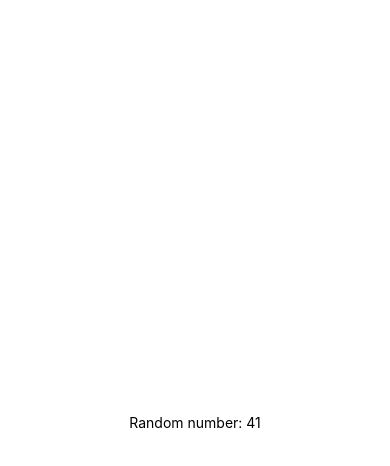
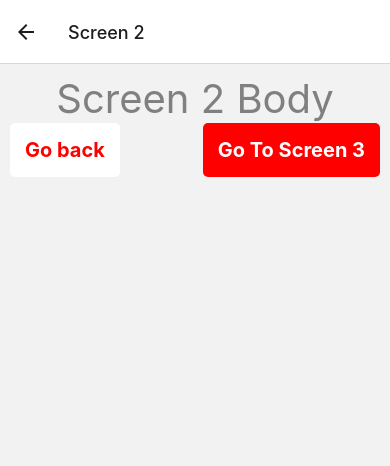
Before and after one commit to Joel-Milligan/my-weather-app, a React Native app: screen /Screen2 in a window 390 px wide. Shown: the top 466 px of the page. Built offline with nearby package versions, Linux system fonts and the light colour scheme.

Commit message:
M5L1 - Stack Navigator

```diff
--- a/App.tsx
+++ b/App.tsx
@@ -1,34 +1,22 @@
-import { StatusBar } from 'expo-status-bar';
+import { NavigationContainer } from '@react-navigation/native';
+import { createNativeStackNavigator } from '@react-navigation/native-stack';
 import React from 'react';
-import { StyleSheet, View } from 'react-native';
 
-import { ShowRandomNumber } from './components/ShowRandomNumber';
+import { ScreensParamList } from './views/nav-types';
+import { Screen1 } from './views/screen1';
+import { Screen2 } from './views/screen2';
+import { Screen3 } from './views/screen3';
+
+const Stack = createNativeStackNavigator<ScreensParamList>();
 
 export default function App() {
   return (
-    <View style={styles.container}>
-      <ShowRandomNumber />
-      <StatusBar style="auto" />
-    </View>
+    <NavigationContainer>
+      <Stack.Navigator initialRouteName="Screen1" screenOptions={{ animation: 'slide_from_right' }}>
+        <Stack.Screen name="Screen1" component={Screen1} options={{ title: 'Screen 1' }} />
+        <Stack.Screen name="Screen2" component={Screen2} options={{ title: 'Screen 2' }} />
+        <Stack.Screen name="Screen3" component={Screen3} options={{ title: 'Screen 3' }} />
+      </Stack.Navigator>
+    </NavigationContainer>
   );
 }
-
-const styles = StyleSheet.create({
-  container: {
-    flex: 1,
-    backgroundColor: '#fff',
-    alignItems: 'center',
-    justifyContent: 'center',
-  },
-  view: {
-    width: '100%',
-    alignItems: 'center',
-    padding: 15,
-  },
-  text: {
-    width: '100%',
-    textAlign: 'left',
-    fontWeight: 'bold',
-    fontSize: 30,
-  },
-});
--- a/components/ModalDialog.tsx
+++ b/components/ModalDialog.tsx
@@ -2,8 +2,8 @@
 import { StyleSheet, Text, View } from 'react-native';
 
 import { SimpleButton } from './SimpleButton';
-import colors from '../themes/colors';
-import metrics from '../themes/metrics';
+import colors from '../theme/colors';
+import metrics from '../theme/metrics';
 
 interface StandardModal {
   type: 'standard';
--- a/components/MyForm.tsx
+++ b/components/MyForm.tsx
@@ -1,8 +1,8 @@
 import { useEffect, useRef, useState } from 'react';
 import { TextInput } from 'react-native';
 
-import colors from '../themes/colors';
-import metrics from '../themes/metrics';
+import colors from '../theme/colors';
+import metrics from '../theme/metrics';
 
 export function MyForm() {
   const [email, setEmail] = useState('');
--- a/components/OptionsList.tsx
+++ b/components/OptionsList.tsx
@@ -1,8 +1,8 @@
 import React, { ReactElement } from 'react';
 import { Image, ImageURISource, StyleSheet, Text, TouchableOpacity, View } from 'react-native';
 
-import colors from '../themes/colors';
-import metrics from '../themes/metrics';
+import colors from '../theme/colors';
+import metrics from '../theme/metrics';
 
 interface Row {
   title: string;
--- a/components/SimpleButton.tsx
+++ b/components/SimpleButton.tsx
@@ -1,8 +1,8 @@
 import React, { ReactElement } from 'react';
 import { StyleProp, StyleSheet, TouchableOpacity, Text, ViewStyle } from 'react-native';
 
-import colors from '../themes/colors';
-import metrics from '../themes/metrics';
+import colors from '../theme/colors';
+import metrics from '../theme/metrics';
 
 /**
  * A sum type which states that the theme can be primary or secondary.
--- /dev/null
+++ b/views/nav-types.tsx
@@ -0,0 +1,9 @@
+import type { StackScreenProps } from '@react-navigation/stack';
+
+export type ScreensParamList = {
+  Screen1?: never;
+  Screen2?: never;
+  Screen3: { counter: number };
+};
+
+export type DefaultStackScreenProps<T extends keyof ScreensParamList> = StackScreenProps<ScreensParamList, T>;
--- /dev/null
+++ b/views/screen1.tsx
@@ -0,0 +1,37 @@
+import React, { ReactElement } from 'react';
+import { StyleSheet, Text, View } from 'react-native';
+
+import { DefaultStackScreenProps } from './nav-types';
+import { SimpleButton } from '../components/SimpleButton';
+import colors from '../theme/colors';
+import metrics from '../theme/metrics';
+
+type Props = DefaultStackScreenProps<'Screen1'>;
+
+export function Screen1(props: Props): ReactElement {
+  return (
+    <View style={styles.container}>
+      <Text style={styles.title}>Screen 1 Body</Text>
+      <SimpleButton
+        title="Go To Screen 2"
+        onPress={() => {
+          props.navigation.navigate('Screen2');
+        }}
+        style={styles.button}
+      />
+    </View>
+  );
+}
+
+const styles = StyleSheet.create({
+  container: {
+    flex: 1,
+    alignItems: 'center',
+    padding: metrics.doubleMargin,
+  },
+  button: { margin: metrics.baseMargin },
+  title: {
+    fontSize: metrics.titleFontSize,
+    color: colors.title,
+  },
+});
--- /dev/null
+++ b/views/screen2.tsx
@@ -0,0 +1,47 @@
+import React, { ReactElement, useRef } from 'react';
+import { StyleSheet, Text, View } from 'react-native';
+
+import { DefaultStackScreenProps } from './nav-types';
+import { SimpleButton } from '../components/SimpleButton';
+import colors from '../theme/colors';
+import metrics from '../theme/metrics';
+
+type Props = DefaultStackScreenProps<'Screen2'>;
+
+export function Screen2(props: Props): ReactElement<Props> {
+  const counterRef = useRef(0);
+  return (
+    <View style={styles.container}>
+      <Text style={styles.title}>Screen 2 Body</Text>
+      <View style={styles.buttonContainer}>
+        <SimpleButton
+          title="Go back"
+          onPress={() => {
+            props.navigation.goBack();
+          }}
+          style={styles.backButton}
+          secondary
+        />
+        <SimpleButton
+          title="Go To Screen 3"
+          onPress={() => {
+            counterRef.current += 1;
+            props.navigation.navigate('Screen3', {
+              counter: counterRef.current,
+            });
+          }}
+        />
+      </View>
+    </View>
+  );
+}
+
+const styles = StyleSheet.create({
+  container: { flex: 1, alignItems: 'center', margin: metrics.baseMargin },
+  buttonContainer: { flexDirection: 'row', width: '100%', justifyContent: 'space-between' },
+  backButton: { marginRight: metrics.baseMargin },
+  title: {
+    fontSize: metrics.titleFontSize,
+    color: colors.title,
+  },
+});
--- /dev/null
+++ b/views/screen3.tsx
@@ -0,0 +1,37 @@
+import React, { ReactElement } from 'react';
+import { StyleSheet, Text, View } from 'react-native';
+
+import { DefaultStackScreenProps } from './nav-types';
+import { SimpleButton } from '../components/SimpleButton';
+import colors from '../theme/colors';
+import metrics from '../theme/metrics';
+
+type Props = DefaultStackScreenProps<'Screen3'>;
+
+export function Screen3(props: Props): ReactElement<Props> {
+  return (
+    <View style={styles.container}>
+      <Text style={styles.title}>Screen 3 Body</Text>
+      <Text style={styles.counter}>{`Navigated here ${props.route.params.counter}`}</Text>
+      <SimpleButton
+        title="Go back"
+        onPress={() => {
+          props.navigation.goBack();
+        }}
+        secondary
+      />
+    </View>
+  );
+}
+
+const styles = StyleSheet.create({
+  container: { flex: 1, alignItems: 'center' },
+  title: {
+    fontSize: metrics.titleFontSize,
+    color: colors.title,
+  },
+  counter: {
+    fontSize: metrics.h1FontSize,
+    color: colors.purple,
+  },
+});
```
Also changed, not shown: package.json (+7 -1 lines), 1 other file (tests, documents, lock files or other folders).
